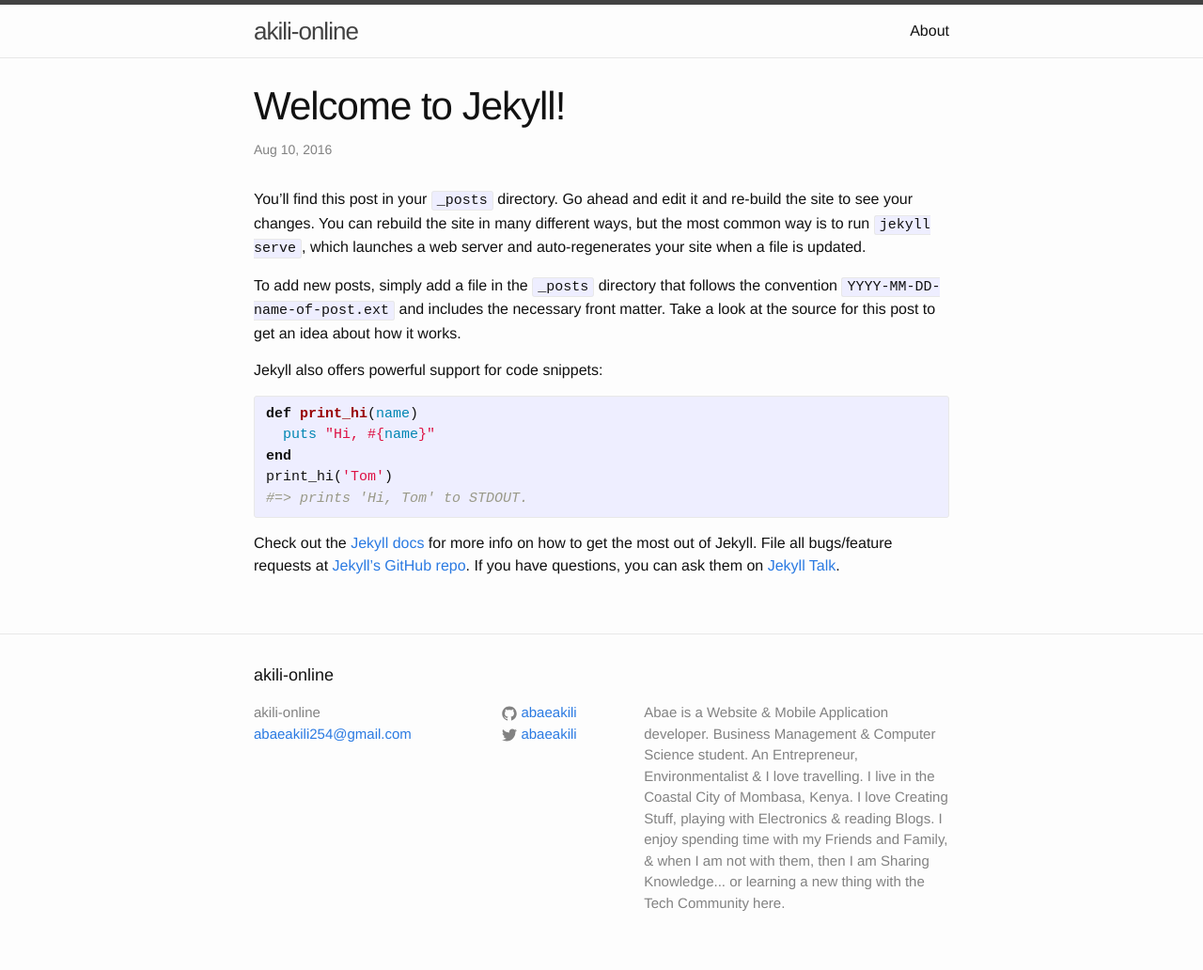
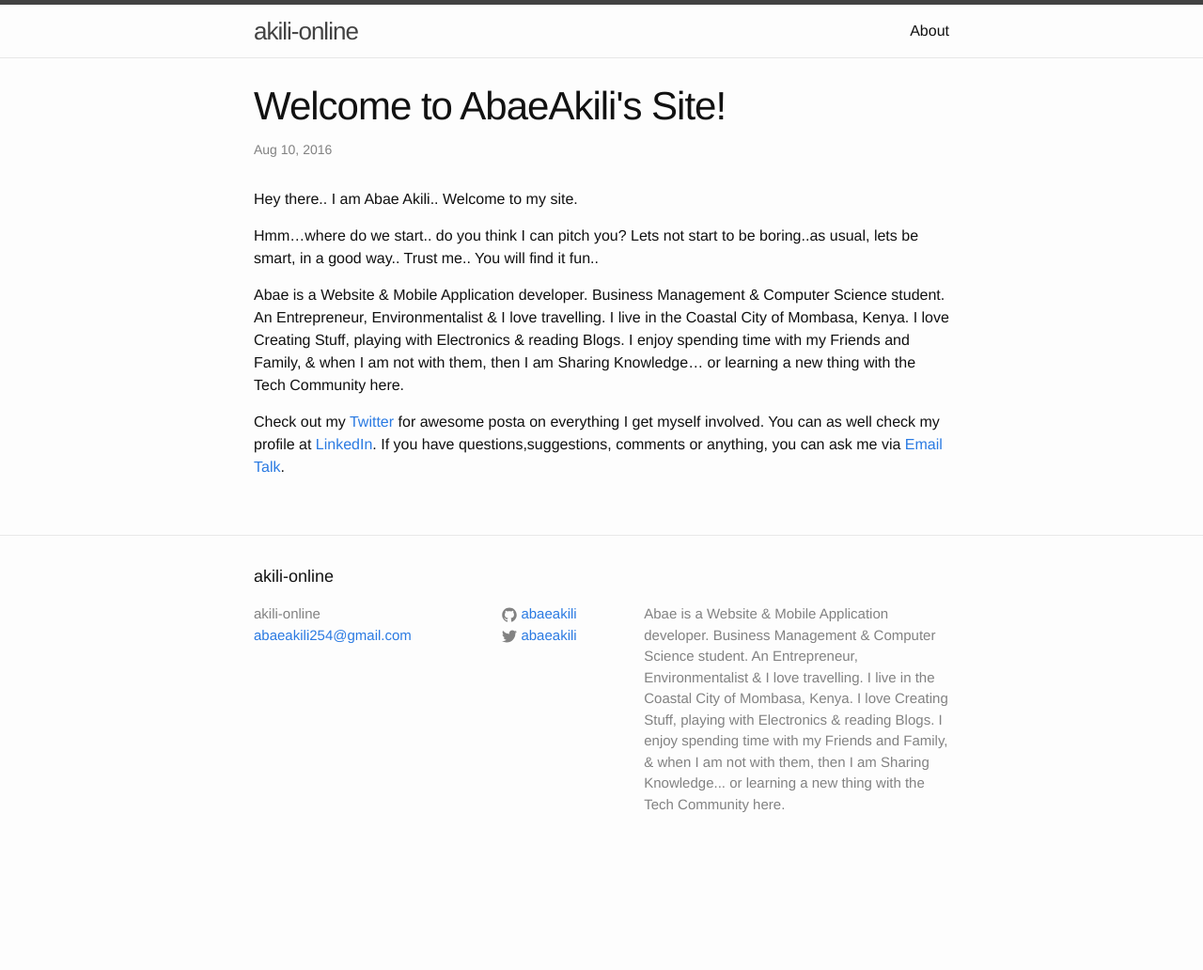
Before and after one commit to abaeakili/abaeakili, a Jekyll site: the page built from _posts/2016-08-10-welcome-to-jekyll.markdown, in a window 1280 px wide. Shown: the whole page at 94% size. Built offline with Jekyll 4.4.1, drawn with Linux system fonts in a browser that asks for light colours; after the commit the page ends 927 px from its top, so only the background shows below that.

Commit message:
Update 2016-08-10-welcome-to-jekyll.markdown

```diff
--- a/_posts/2016-08-10-welcome-to-jekyll.markdown
+++ b/_posts/2016-08-10-welcome-to-jekyll.markdown
@@ -1,25 +1,22 @@
 ---
 layout: post
-title:  "Welcome to Jekyll!"
+title:  "Welcome to AbaeAkili's Site!"
 date:   2016-08-10 09:35:55 -0400
-categories: jekyll update
+categories: Random Thoughts
 ---
-You’ll find this post in your `_posts` directory. Go ahead and edit it and re-build the site to see your changes. You can rebuild the site in many different ways, but the most common way is to run `jekyll serve`, which launches a web server and auto-regenerates your site when a file is updated.
+Hey there..
+I am Abae Akili..
+Welcome to my site.
 
-To add new posts, simply add a file in the `_posts` directory that follows the convention `YYYY-MM-DD-name-of-post.ext` and includes the necessary front matter. Take a look at the source for this post to get an idea about how it works.
+Hmm...where do we start.. do you think I can pitch you?
+Lets not start to be boring..as usual, lets be smart, in a good way..
+Trust me.. You will find it fun..
 
-Jekyll also offers powerful support for code snippets:
+Abae is a Website & Mobile Application developer. Business Management & Computer Science student. An Entrepreneur, Environmentalist & I love travelling. I live in the Coastal City of Mombasa, Kenya. I love Creating Stuff, playing with Electronics & reading Blogs. I enjoy spending time with my Friends and Family, & when I am not with them, then I am Sharing Knowledge... or learning a new thing with the Tech Community here.
 
-{% highlight ruby %}
-def print_hi(name)
-  puts "Hi, #{name}"
-end
-print_hi('Tom')
-#=> prints 'Hi, Tom' to STDOUT.
-{% endhighlight %}
 
-Check out the [Jekyll docs][jekyll-docs] for more info on how to get the most out of Jekyll. File all bugs/feature requests at [Jekyll’s GitHub repo][jekyll-gh]. If you have questions, you can ask them on [Jekyll Talk][jekyll-talk].
+Check out my [Twitter][Twitter] for awesome posta on everything I get myself involved. You can as well check my profile at [LinkedIn][LinkedIn]. If you have questions,suggestions, comments or anything, you can ask me via [Email Talk][Email].
 
-[jekyll-docs]: http://jekyllrb.com/docs/home
-[jekyll-gh]:   https://github.com/jekyll/jekyll
-[jekyll-talk]: https://talk.jekyllrb.com/
+[Twitter]: http://twitter.com/abaekili
+[LinkedIn]:   https://linkedin.com/abaeakili
+[Email]: mailto:abaeakili254@gmail.com
```
